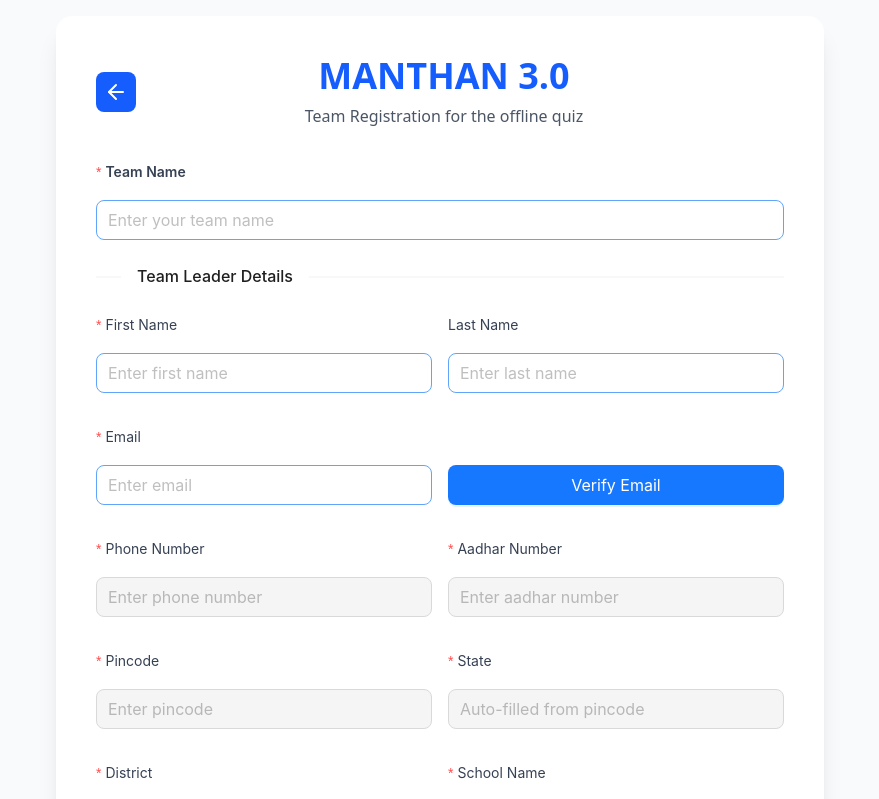
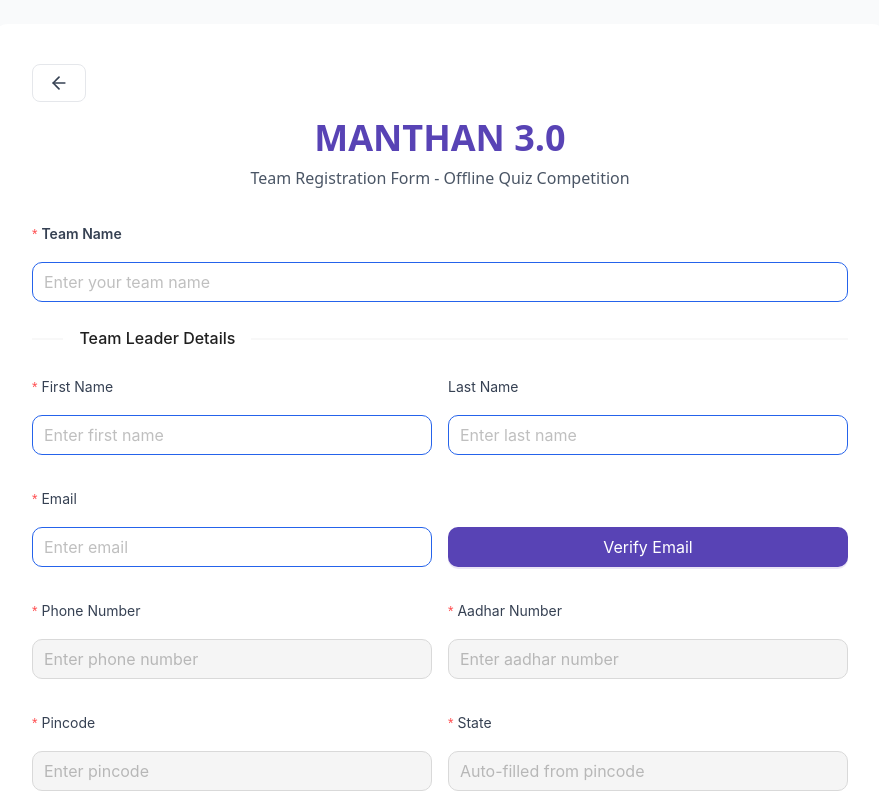
Before and after one commit to shashank-singh-singhania/manthan-website, a Next.js app: page /registration/offline in a window 1280 px wide. Shown: the top 799 px of the page, without its empty margins (200-1079 px from the left). Built offline with nearby package versions, Linux system fonts and the light colour scheme.

Commit message:
feat : registration theme update

```diff
--- a/src/components/Forms/OfflineRegForm.jsx
+++ b/src/components/Forms/OfflineRegForm.jsx
@@ -1,5 +1,14 @@
 "use client";
-import { Form, Input, Select, Upload, Button, Divider, Modal } from "antd";
+import {
+  Form,
+  Input,
+  Select,
+  Upload,
+  Button,
+  Divider,
+  Modal,
+  ConfigProvider,
+} from "antd";
 import {
   UploadOutlined,
   PlusOutlined,
@@ -40,26 +49,49 @@ export default function OfflineRegisterForm({
   };
 
   return (
-    <>
-      <div className="min-h-screen flex items-center justify-center bg-gray-50 py-4">
-        <div className="w-full max-w-3xl">
+    <ConfigProvider
+      theme={{
+        token: {
+          colorPrimary: "#5843b5",
+          colorInfo: "#5843b5",
+          colorLink: "#5843b5",
+          colorSuccess: "#15b7c6",
+          borderRadius: 8,
+        },
+        components: {
+          Button: {
+            colorPrimary: "#5843b5",
+            algorithm: true,
+          },
+          Input: {
+            colorPrimary: "#5843b5",
+            colorPrimaryHover: "#6b52d4",
+          },
+          Select: {
+            colorPrimary: "#5843b5",
+            colorPrimaryHover: "#6b52d4",
+          },
+        },
+      }}
+    >
+      <div className="min-h-screen flex items-center justify-center bg-gray-50 py-6">
+        <div className="w-full max-w-4xl">
           <div className="bg-white rounded-2xl shadow-xl p-6 md:p-10">
-            <div className="flex items-center justify-between mb-6">
+            <div className="mb-6">
               <a
                 href="/"
-                className="p-2 hover:bg-gray-100 bg-blue-600 rounded-lg transition-colors"
+                className="hidden md:flex items-center gap-2 px-4 py-2 text-gray-700 hover:text-primary hover:bg-primary/10 rounded-lg transition-colors border border-gray-200 hover:border-primary mb-4 w-fit"
               >
-                <ArrowLeft className="w-6 h-6 text-white" />
+                <ArrowLeft className="w-5 h-5" />
               </a>
-              <div className="flex-1 text-center">
-                <h1 className="text-3xl md:text-4xl font-bold mb-2 text-blue-600">
+              <div className="text-center">
+                <h1 className="text-3xl md:text-4xl font-bold mb-2 text-primary">
                   MANTHAN 3.0
                 </h1>
                 <p className="text-sm md:text-base text-gray-600">
-                  Team Registration for the offline quiz
+                  Team Registration Form - Offline Quiz Competition
                 </p>
               </div>
-              <div className="w-8"></div>
             </div>
 
             <Form
@@ -752,14 +784,14 @@ export default function OfflineRegisterForm({
           .ant-select:not(.ant-select-disabled)
           .ant-select-selector,
         .enabled-field .ant-input-otp:not(:disabled) {
-          border-color: #60a5fa;
+          border-color: #2563eb;
         }
         .enabled-field .ant-input:not(:disabled):hover,
         .enabled-field
           .ant-select:not(.ant-select-disabled):hover
           .ant-select-selector,
         .enabled-field .ant-input-otp:not(:disabled):hover {
-          border-color: #3b82f6;
+          border-color: #2563eb;
         }
         .enabled-field .ant-input:not(:disabled):focus,
         .enabled-field
@@ -770,6 +802,6 @@ export default function OfflineRegisterForm({
           box-shadow: 0 0 0 2px rgba(37, 99, 235, 0.1);
         }
       `}</style>
-    </>
+    </ConfigProvider>
   );
 }
--- a/src/components/Forms/OnlineRegForm.jsx
+++ b/src/components/Forms/OnlineRegForm.jsx
@@ -1,5 +1,13 @@
 "use client";
-import { Form, Input, Select, Upload, Button, Modal } from "antd";
+import {
+  Form,
+  Input,
+  Select,
+  Upload,
+  Button,
+  Modal,
+  ConfigProvider,
+} from "antd";
 import { UploadOutlined } from "@ant-design/icons";
 import { ArrowLeft } from "lucide-react";
 import toast from "react-hot-toast";
@@ -33,26 +41,49 @@ export default function OnlineRegisterForm({
   };
 
   return (
-    <>
-      <div className="min-h-screen flex items-center justify-center bg-gray-50 py-4">
-        <div className="w-full max-w-3xl">
+    <ConfigProvider
+      theme={{
+        token: {
+          colorPrimary: "#5843b5",
+          colorInfo: "#5843b5",
+          colorLink: "#5843b5",
+          colorSuccess: "#15b7c6",
+          borderRadius: 8,
+        },
+        components: {
+          Button: {
+            colorPrimary: "#5843b5",
+            algorithm: true,
+          },
+          Input: {
+            colorPrimary: "#5843b5",
+            colorPrimaryHover: "#6b52d4",
+          },
+          Select: {
+            colorPrimary: "#5843b5",
+            colorPrimaryHover: "#6b52d4",
+          },
+        },
+      }}
+    >
+      <div className="min-h-screen flex items-center justify-center bg-gray-50 py-6">
+        <div className="w-full max-w-4xl">
           <div className="bg-white rounded-2xl shadow-xl p-6 md:p-10">
-            <div className="flex items-center justify-between mb-6">
+            <div className="mb-6">
               <a
                 href="/"
-                className="p-2 hover:bg-gray-100 bg-blue-600 rounded-lg transition-colors"
+                className="hidden md:flex items-center gap-2 px-4 py-2 text-gray-700 hover:text-primary hover:bg-primary/10 rounded-lg transition-colors border border-gray-200 hover:border-primary mb-4 w-fit"
               >
-                <ArrowLeft className="w-6 h-6 text-white" />
+                <ArrowLeft className="w-5 h-5" />
               </a>
-              <div className="flex-1 text-center">
-                <h1 className="text-3xl md:text-4xl font-bold mb-2 text-blue-600">
+              <div className="text-center">
+                <h1 className="text-3xl md:text-4xl font-bold mb-2 text-primary">
                   MANTHAN 3.0
                 </h1>
                 <p className="text-sm md:text-base text-gray-600">
-                  Register for the online quiz
+                  Individual Participation Form - Online Quiz Competition
                 </p>
               </div>
-              <div className="w-8"></div>
             </div>
 
             <Form
@@ -399,14 +430,14 @@ export default function OnlineRegisterForm({
           .ant-select:not(.ant-select-disabled)
           .ant-select-selector,
         .enabled-field .ant-input-otp:not(:disabled) {
-          border-color: #60a5fa;
+          border-color: #5843b5;
         }
         .enabled-field .ant-input:not(:disabled):hover,
         .enabled-field
           .ant-select:not(.ant-select-disabled):hover
           .ant-select-selector,
         .enabled-field .ant-input-otp:not(:disabled):hover {
-          border-color: #3b82f6;
+          border-color: #5843b5;
         }
         .enabled-field .ant-input:not(:disabled):focus,
         .enabled-field
@@ -417,6 +448,6 @@ export default function OnlineRegisterForm({
           box-shadow: 0 0 0 2px rgba(37, 99, 235, 0.1);
         }
       `}</style>
-    </>
+    </ConfigProvider>
   );
 }
```
